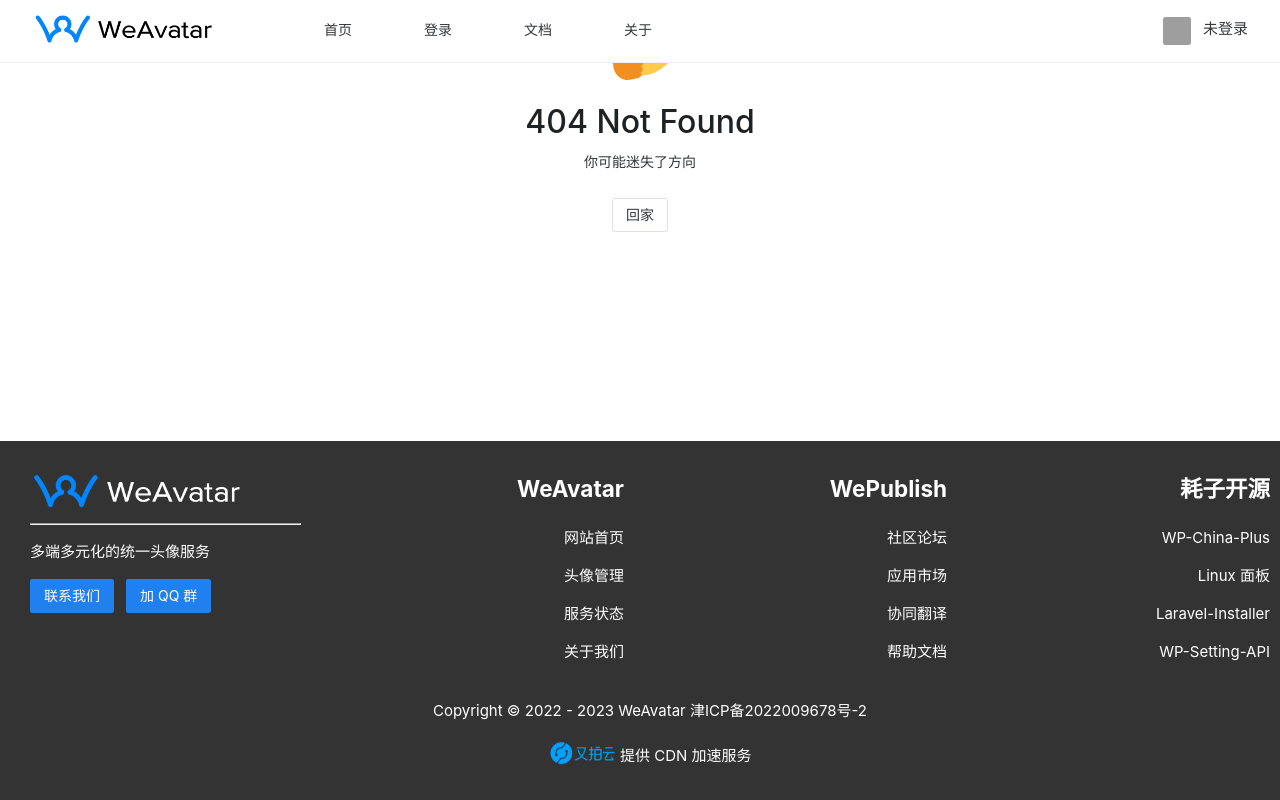
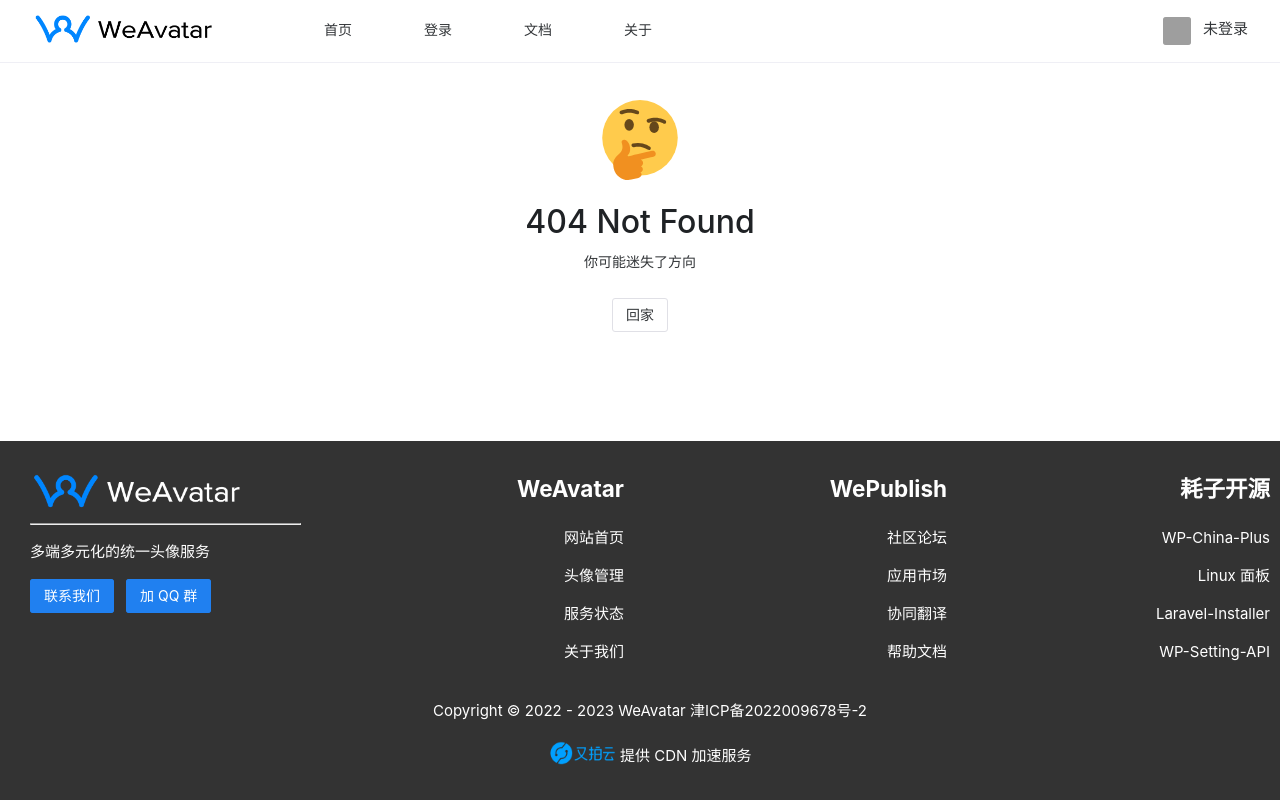
Before and after one commit to weavatar/frontend, a Vue app: page /404 in a window 1280 px wide. Built offline with nearby package versions, Linux system fonts and the light colour scheme; no server answers; grey boxes are pictures that could not be loaded; some icons are missing; what vue-recaptcha-v3 would draw is missing.

Commit message:
fix: 404

```diff
--- a/src/views/pages/NotFoundView.vue
+++ b/src/views/pages/NotFoundView.vue
@@ -7,7 +7,7 @@
 </template>
 
 <script setup lang="ts">
-import { NResult, NButton } from 'naive-ui'
+import { NButton, NResult } from 'naive-ui'
 import { useRouter } from 'vue-router'
 
 const router = useRouter()
@@ -19,6 +19,7 @@ const goHome = () => {
 
 <style scoped>
 .not-found {
+  padding: 100px;
   height: 100%;
   display: flex;
   flex-direction: column;
```
